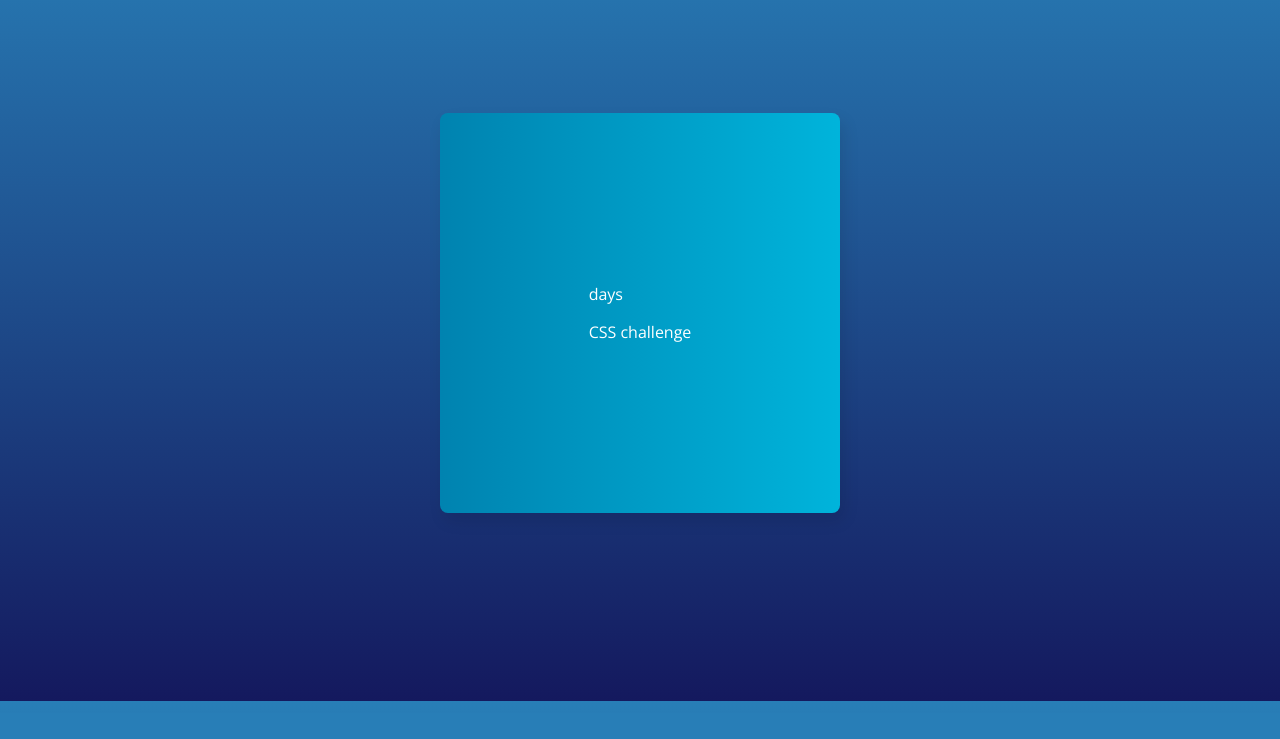
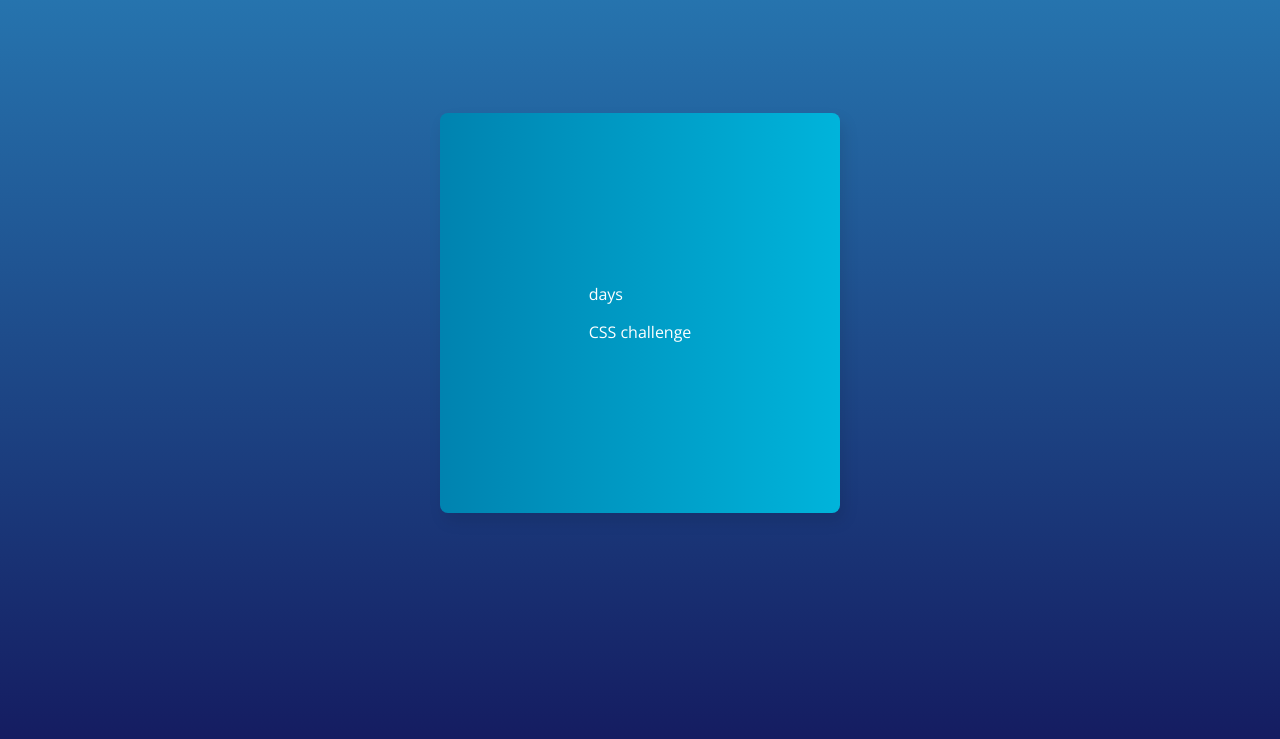
Before and after one commit to gravem/profile, a plain HTML site: page challenges.html in a window 1280 px wide. Shown: the part 87-826 px from the top of the page. Before the commit the page ends 800 px from the top, so only its background shows below. Drawn offline with nearby package versions, Linux system fonts and the light colour scheme.

Commit message:
Gradient background is set to 100vh by adding a container

```diff
--- a/challenges.html
+++ b/challenges.html
@@ -8,6 +8,7 @@
   <link rel="stylesheet" href="css-challenges.css">
 </head>
 <body>
+  <div class="container">
     <h1>Some CSS challenges</h1>
     <div class="frame">
       <div class="center">
@@ -19,5 +20,6 @@
         <p>CSS challenge</p>
       </div>
     </div>
+  </div>
 </body>
 </html>
--- a/css-challenges.css
+++ b/css-challenges.css
@@ -5,9 +5,9 @@ h1 {
   color: #fff;
 }
 
-html, body {
+/* html, body {
   height: 98.5%;
-}
+} */
 
 body {
   background-color: #287eb7;
@@ -15,6 +15,11 @@ body {
   background-image: -moz-linear-gradient(180deg, #287eb7 0%, #14195e 100%);
   background-image: -o-linear-gradient(180deg, #287eb7 0%, #14195e 100%);
   background-image: linear-gradient(180deg, #287eb7 0%, #14195e 100%);
+  /* background-image: linear-gradient(#1e0937, #68204a 100%); */
+}
+
+.container {
+  height: 100vh;
 }
 
 
```
Lines whose indentation alone changed are shown as unchanged.
